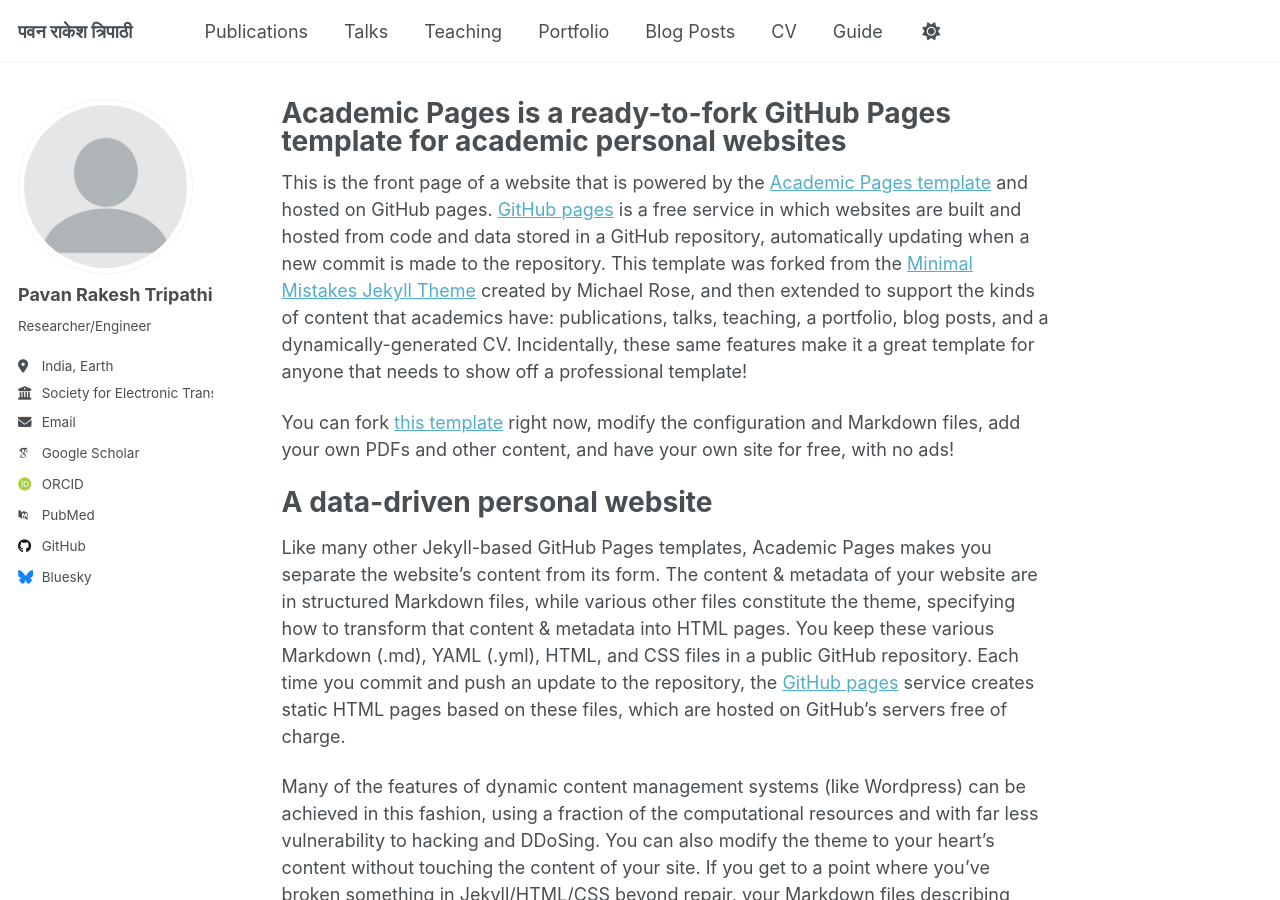
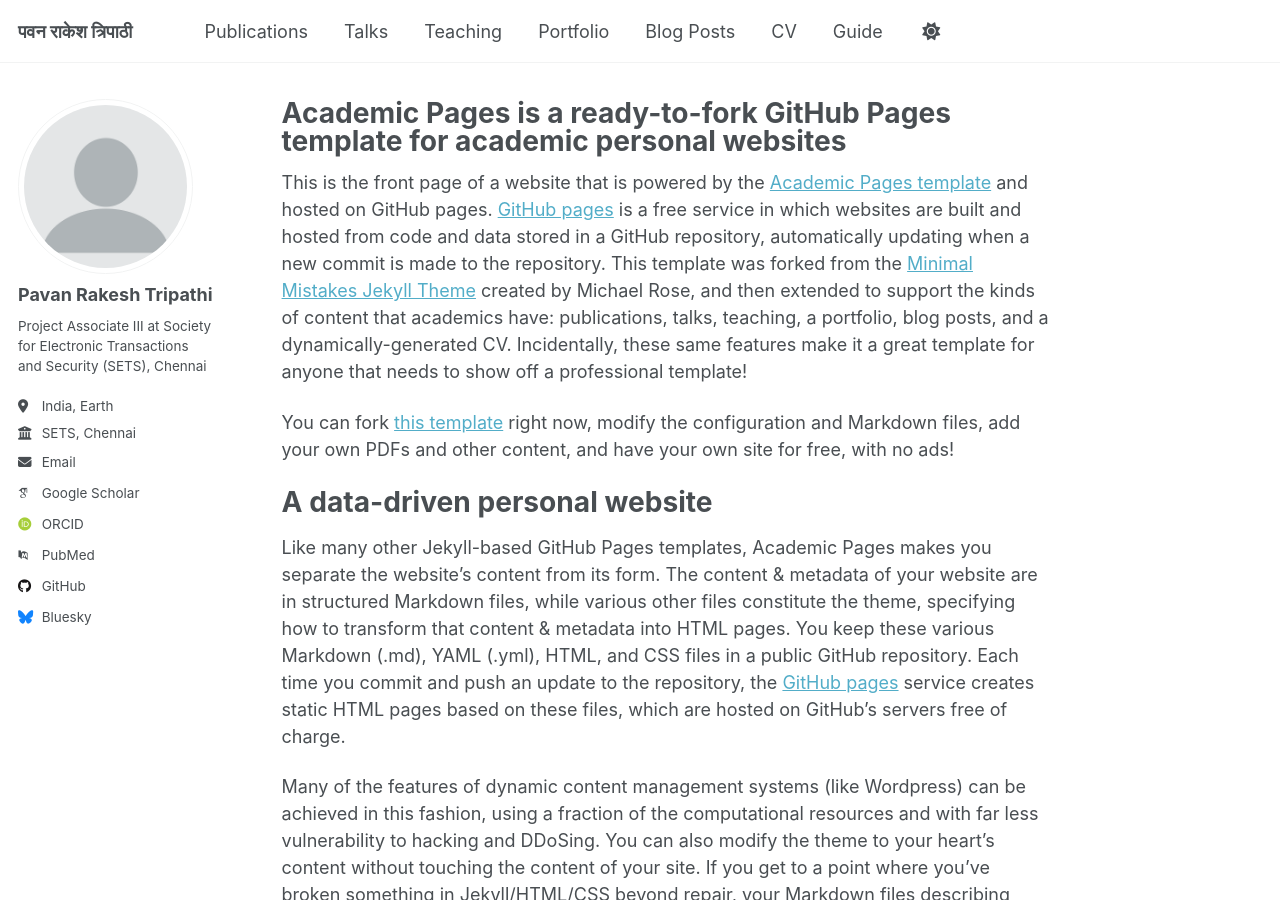
Before and after one commit to tripathipavan/tripathipavan.github.io, a Jekyll site: the page built from _pages/about.md, in a window 1280 px wide and 900 px high. Built offline with Jekyll 4.4.1, drawn with Linux system fonts in a browser that asks for light colours; some web fonts are replaced; a script that is not in the unit is left out.

Commit message:
Update _config.yml

```diff
--- a/_config.yml
+++ b/_config.yml
@@ -25,10 +25,10 @@
   avatar           : "profile.png"
   name             : "Pavan Rakesh Tripathi"
   pronouns         : # example: "she/her"
-  bio              : "Researcher/Engineer"
+  bio              : "Project Associate III at Society for Electronic Transactions and Security (SETS), Chennai "
   location         : "India, Earth"
-  employer         : "Society for Electronic Transactions and Security (SETS), Chennai"
-  uri              : # URL
+  employer         : "SETS, Chennai"
+  URI              : "https://setsindia.in/"
   email            : "tripathipavan10@gmail.com"
 
   # Academic websites
```
